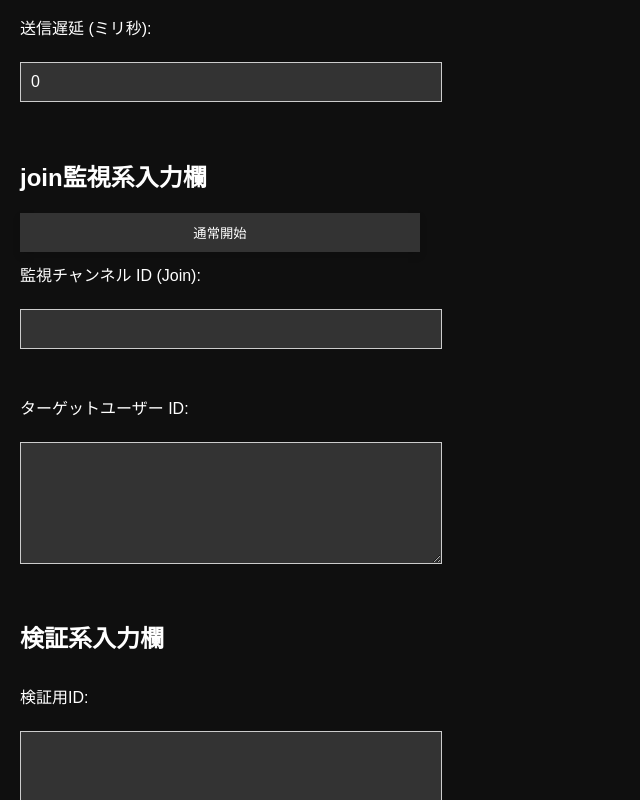
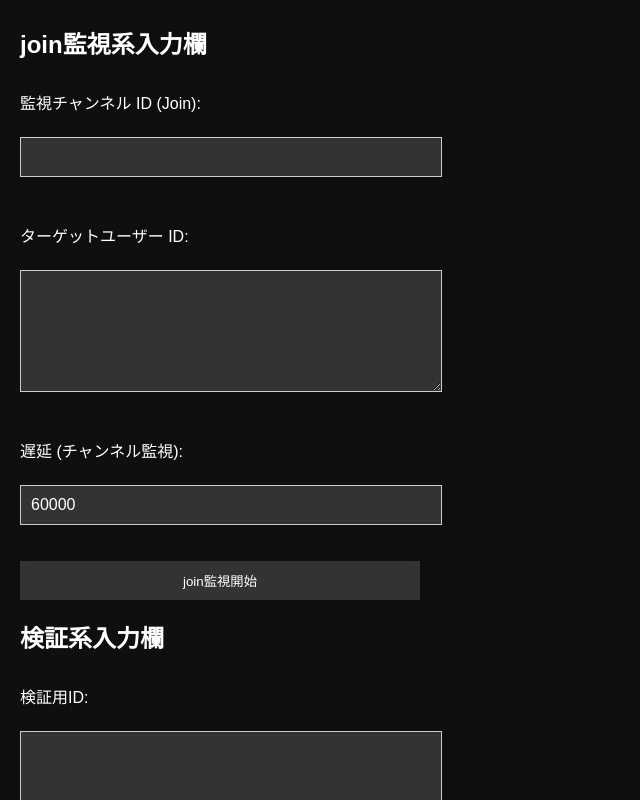
Before and after one commit to NEKODESUDX/DM-Bot-Bomberment-Requester, a plain HTML site: page index.html in a window 1280 px wide. Shown: the part 1471-2271 px from the top of the page, without its empty margins (0-640 px from the left). Drawn offline with Linux system fonts and the light colour scheme.

Commit message:
Update index.html

```diff
--- a/index.html
+++ b/index.html
@@ -311,8 +311,6 @@ async function monitorAndSendValidationMessages(headers, validationResults, send
     <label for="additionalMessage">追加メッセージ (コマンド):</label><br>
     <input type="text" id="additionalMessage" name="additionalMessage"><br><br>
 
-    <label for="delay">遅延 (チャンネル監視):</label><br>
-    <input type="number" id="delay" name="delay" value="60000"><br><br>
 
     <!-- 新しい項目: コマンド送信関連 -->
     <label for="interval">コマンド送信間隔 (ミリ秒):</label><br>
@@ -327,7 +325,7 @@ async function monitorAndSendValidationMessages(headers, validationResults, send
 
     <!-- join監視系入力欄 -->
     <h2>join監視系入力欄</h2>
-    <button type="button" onclick="startMonitoring()">通常開始</button>
+
     <!-- New Fields for Comparison and Validation IDs -->
     <label for="monitorChannelId">監視チャンネル ID (Join):</label><br>
     <input type="text" id="monitorChannelId" name="monitorChannelId"><br><br>
@@ -335,6 +333,10 @@ async function monitorAndSendValidationMessages(headers, validationResults, send
     <label for="userIds">ターゲットユーザー ID:</label><br>
     <textarea id="userIds" name="userIds" rows="4" cols="50"></textarea><br><br>
 
+    <label for="delay">遅延 (チャンネル監視):</label><br>
+    <input type="number" id="delay" name="delay" value="60000"><br><br>
+
+    <button type="button" onclick="startMonitoring()">join監視開始</button>
     <!-- 検証系入力欄 -->
     <h2>検証系入力欄</h2>
 
```
